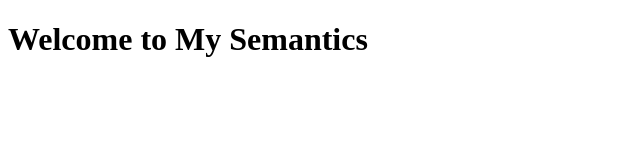
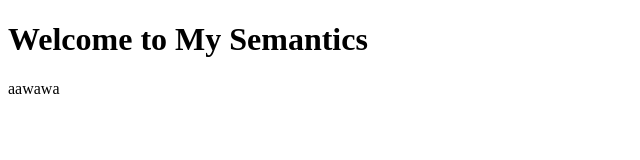
Before and after one commit to Beru444/htmlsemantics, a plain HTML site: page index.html in a window 1280 px wide. Shown: the full height of the page, 0-640 px from the left. Drawn offline with Linux system fonts and the light colour scheme.

Commit message:
Update index.html

```diff
--- a/index.html
+++ b/index.html
@@ -7,5 +7,6 @@
 </head>
 <body>
     <h1>Welcome to My Semantics</h1>
+    <p>aawawa</p>
 </body>
 </html>
```
